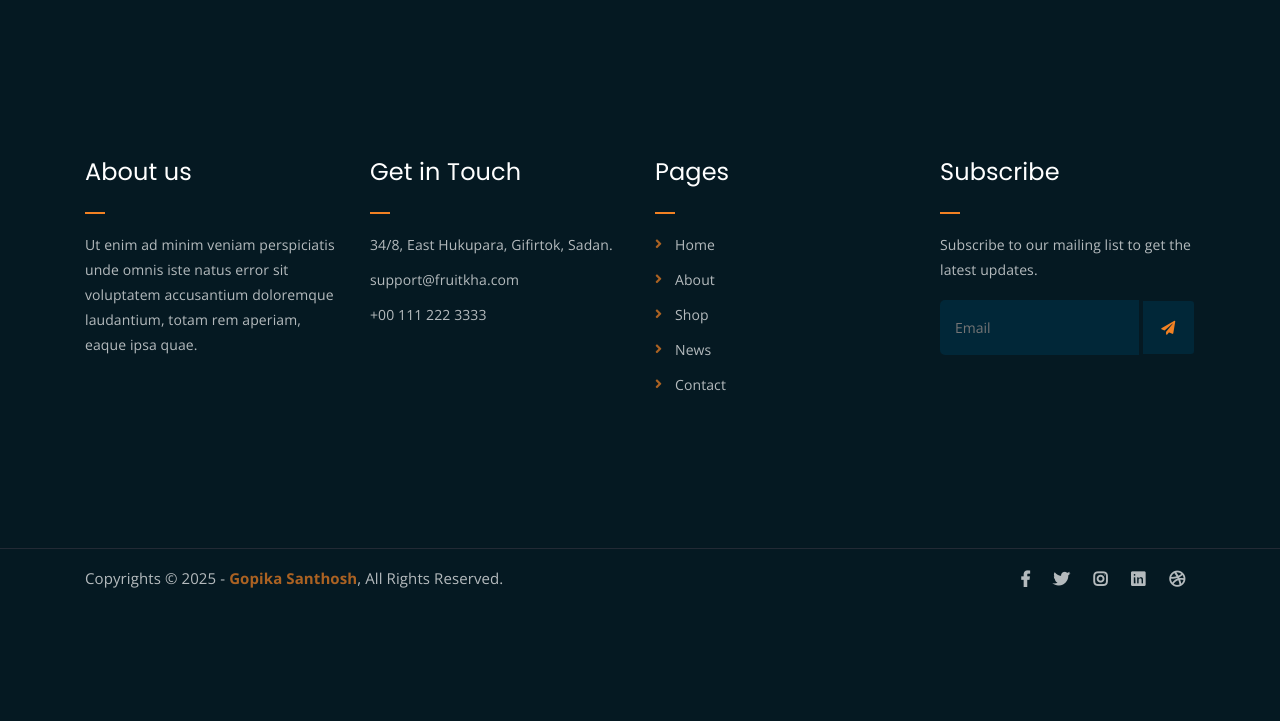
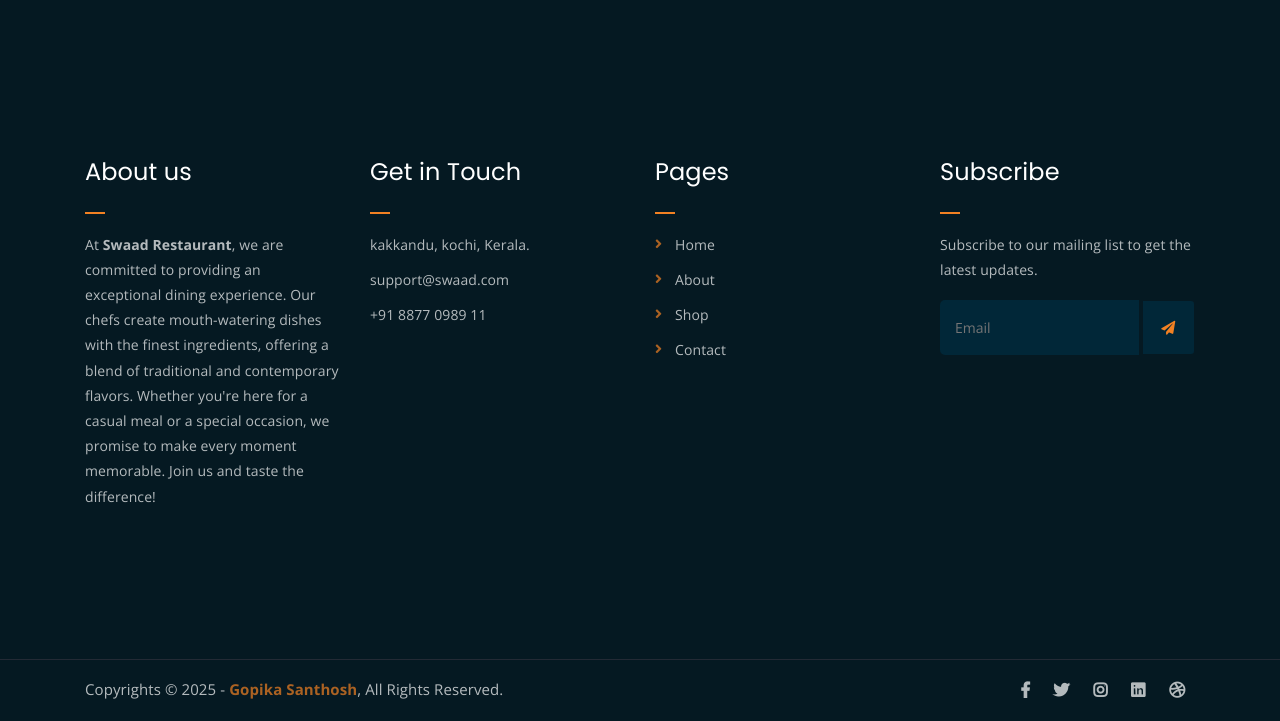
Before and after one commit to Gopikasanthosh455/Restaurant-food-ordering-app-, a Django app: template WebApp/templates/filter_items.html in a window 1280 px wide. Shown: the part 997-1718 px from the top of the page. Before the commit the page ends 1585 px from the top, so only its background shows below. Run offline with Django 5.2, Linux system fonts and the light colour scheme; the template is opened without the code that fills it, so the values that code supplies are empty; some libraries are stand-ins or nearby versions.

Commit message:
Update filter_items.html

```diff
--- a/WebApp/templates/filter_items.html
+++ b/WebApp/templates/filter_items.html
@@ -205,22 +205,22 @@
 	<!-- end logo carousel -->
 
 	<!-- footer -->
-	<div class="footer-area">
+<div class="footer-area">
 		<div class="container">
 			<div class="row">
 				<div class="col-lg-3 col-md-6">
 					<div class="footer-box about-widget">
 						<h2 class="widget-title">About us</h2>
-						<p>Ut enim ad minim veniam perspiciatis unde omnis iste natus error sit voluptatem accusantium doloremque laudantium, totam rem aperiam, eaque ipsa quae.</p>
+						<p>At <strong>Swaad Restaurant</strong>, we are committed to providing an exceptional dining experience. Our chefs create mouth-watering dishes with the finest ingredients, offering a blend of traditional and contemporary flavors. Whether you're here for a casual meal or a special occasion, we promise to make every moment memorable. Join us and taste the difference!</p>
 					</div>
 				</div>
 				<div class="col-lg-3 col-md-6">
 					<div class="footer-box get-in-touch">
 						<h2 class="widget-title">Get in Touch</h2>
 						<ul>
-							<li>34/8, East Hukupara, Gifirtok, Sadan.</li>
-							<li>support@fruitkha.com</li>
-							<li>+00 111 222 3333</li>
+							<li>kakkandu, kochi, Kerala.</li>
+							<li>support@swaad.com</li>
+							<li>+91 8877 0989 11</li>
 						</ul>
 					</div>
 				</div>
@@ -229,9 +229,8 @@
 						<h2 class="widget-title">Pages</h2>
 						<ul>
 							<li><a href="{%url 'home_page'%}">Home</a></li>
-							<li><a href="{%url 'about_page'%}">About</a></li>
+							<li><a href="{% url 'about_page'%}">About</a></li>
 							<li><a href="{%url 'product_page'%}">Shop</a></li>
-							<li><a href="news.html">News</a></li>
 							<li><a href="{%url 'contact_page'%}">Contact</a></li>
 						</ul>
 					</div>
```
